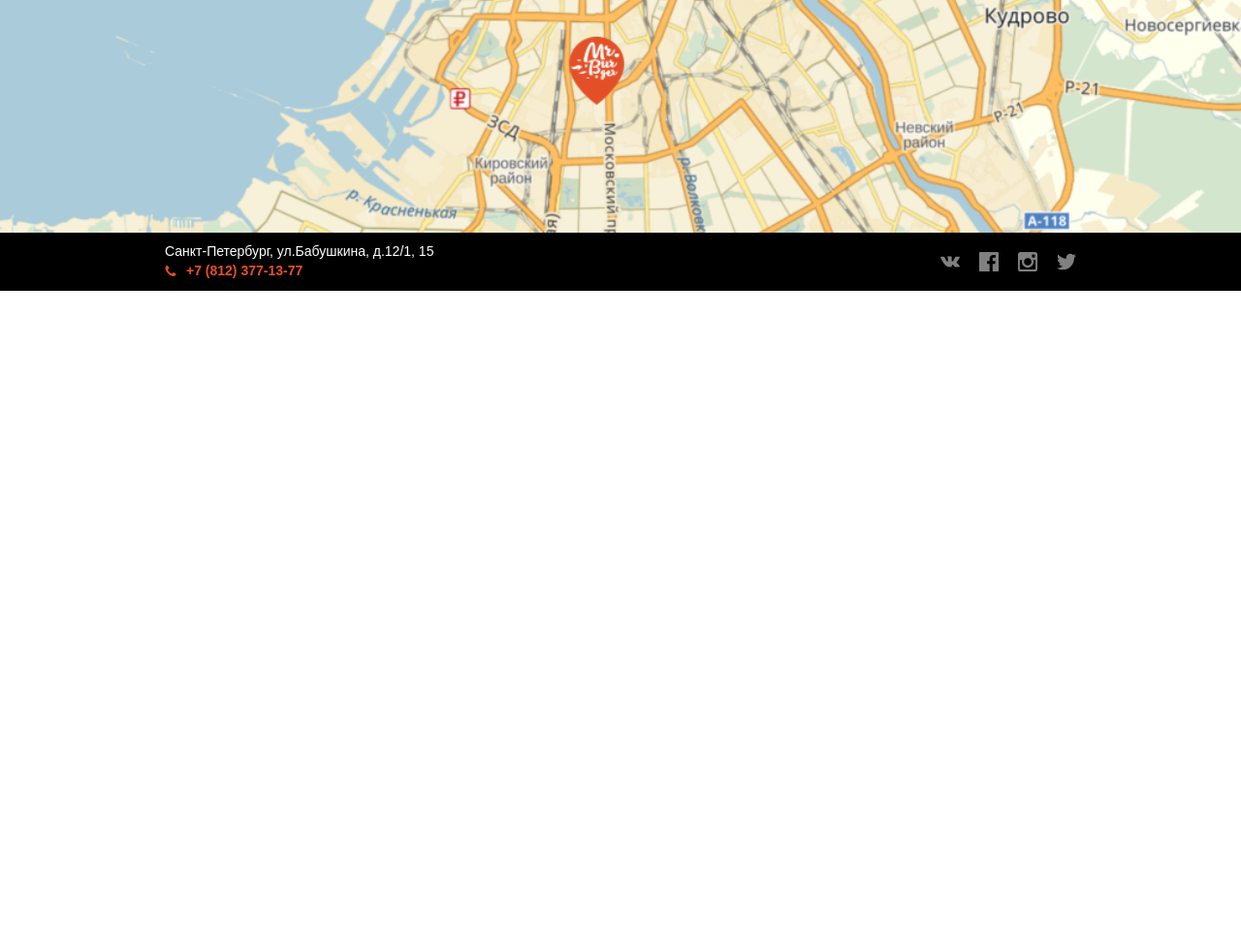
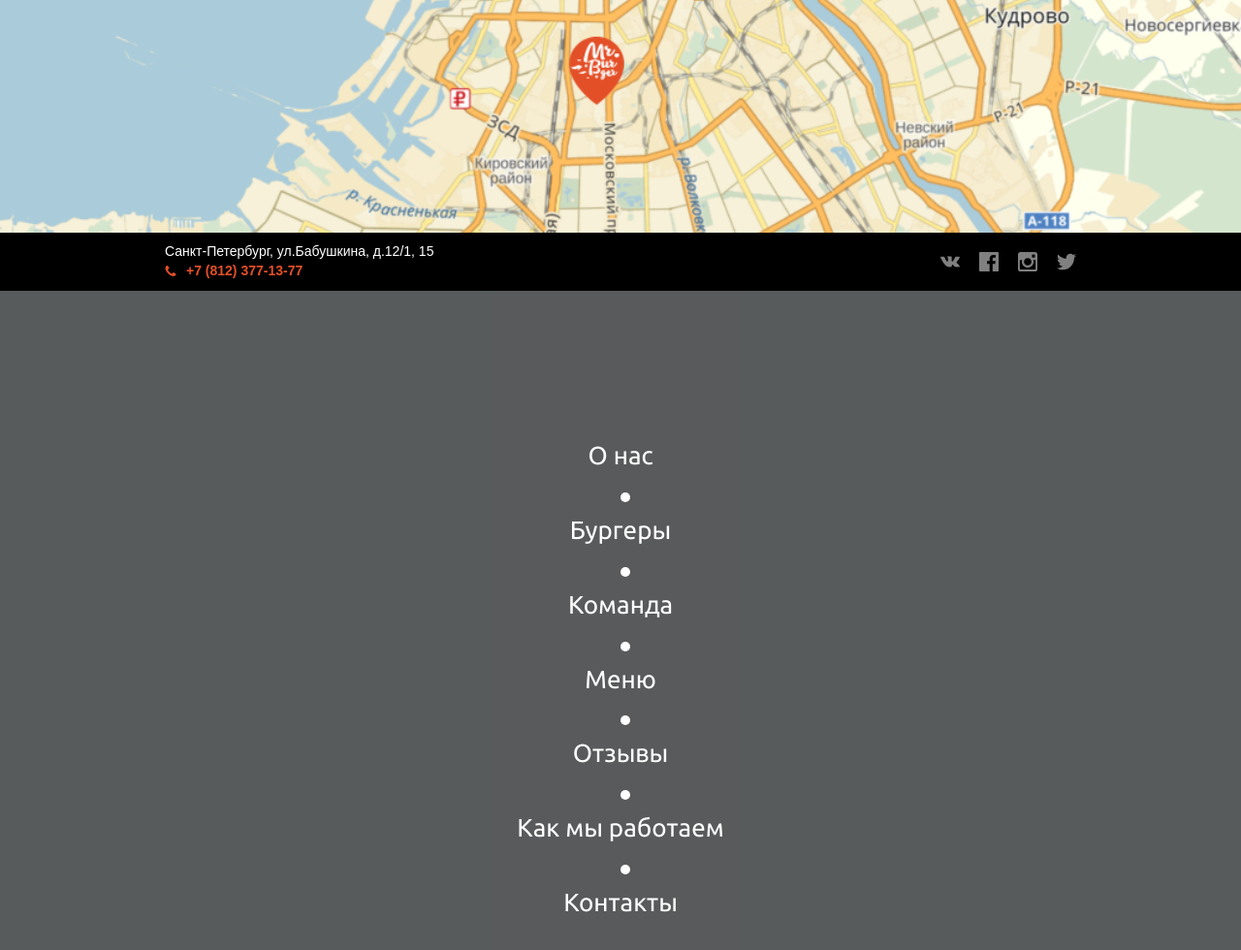
Before and after one commit to perizatkozhageldina/burger, a plain HTML site: page index.html in a window 1280 px wide. Shown: the part 5300-6280 px from the top of the page at 97% size. Before the commit the page ends 5600 px from the top, so only its background shows below. Drawn offline with Linux system fonts and the light colour scheme.

Commit message:
week_3 created, popup-menu done

```diff
--- /dev/null
+++ b/css/blocks/popup-menu.scss
@@ -0,0 +1,42 @@
+.popup-menu {
+    background-color: $black;
+    opacity: .8;
+    height: 100vh;
+}
+
+.popup-menu__list {
+    display: flex;
+    flex-direction: column;
+    align-items: center;
+    justify-content: center;
+    min-height: 100%;
+}
+
+.popup-menu__item {
+    margin-bottom: rem(20px);
+    margin-top: rem(20px);
+
+    &::after {
+        content: "";
+        display: block;
+        position: absolute;
+        left: 50%;
+        margin-top: rem(20px);
+
+        text-align: center;
+        width: rem(10px);
+        height: rem(10px);
+        background: #fff;
+        border-radius: 50%;
+    }
+    &:last-child::after {
+        display: none;
+    }
+}
+
+.popup-menu__link {
+    text-decoration: none;
+    color: #fff;
+    font-size: rem(26px);
+    @include ubunturegular();
+}
--- a/css/main.scss
+++ b/css/main.scss
@@ -31,3 +31,4 @@ $z-fixed-menu: 100;
 @import "blocks/team.scss";
 @import "blocks/menu.scss";
 @import "blocks/contacts.scss";
+@import "blocks/popup-menu.scss";
--- a/index.html
+++ b/index.html
@@ -450,7 +450,31 @@
                 <button class="fixed-menu__dot"></button>
             </li>
         </ul>
+        <div class="popup-menu">
+            <ul class="popup-menu__list">
+                <li class="popup-menu__item">
+                    <a class="popup-menu__link" href="#">О нас</a>
+                </li>
+                <li class="popup-menu__item">
+                    <a class="popup-menu__link" href="#">Бургеры</a>
+                </li>
+                <li class="popup-menu__item">
+                    <a class="popup-menu__link" href="#">Команда</a>
+                </li>
+                <li class="popup-menu__item">
+                    <a class="popup-menu__link" href="#">Меню</a>
+                </li>
+                <li class="popup-menu__item">
+                    <a class="popup-menu__link" href="#">Отзывы</a>
+                </li>
+                <li class="popup-menu__item">
+                    <a class="popup-menu__link" href="#">Как мы работаем</a>
+                </li>
+                <li class="popup-menu__item">
+                    <a class="popup-menu__link" href="#">Контакты</a>
+                </li>
+            </ul>
+        </div>
     </div>
-
 </body>
 </html>
```
Also changed, not shown: css/main.css, 1 other file.
